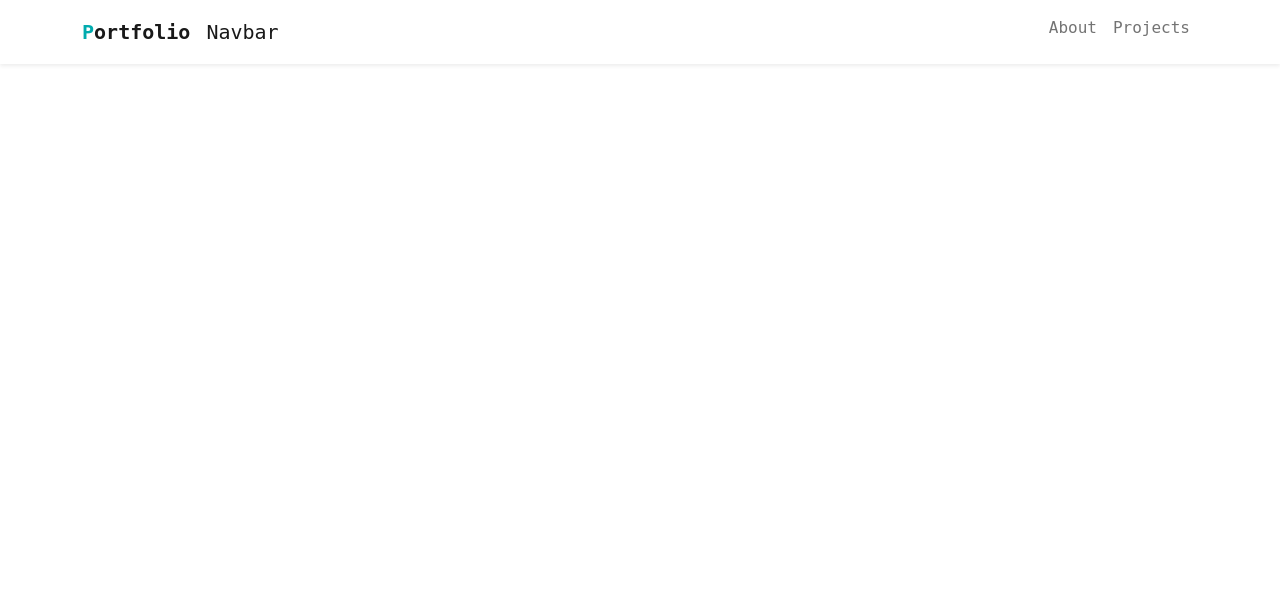
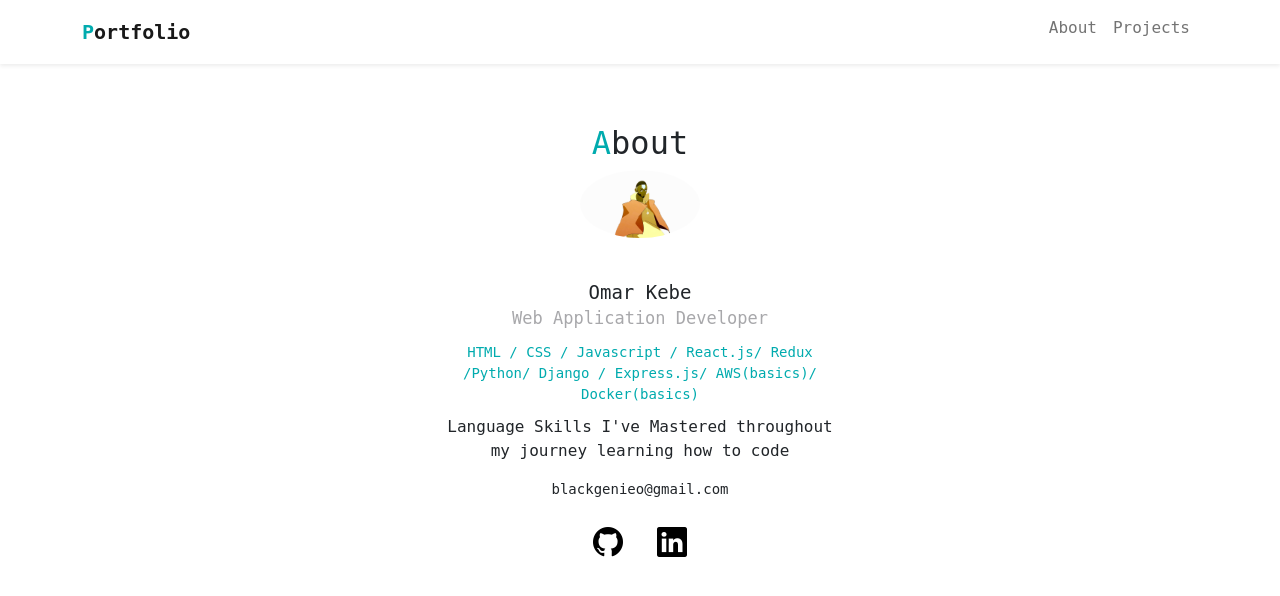
Before and after one commit to Omarkb985/Git-start, a plain HTML site: page index.html in a window 1280 px wide. Drawn offline with nearby package versions, Linux system fonts and the light colour scheme.

Commit message:
added about section also did some designing

```diff
--- a/index.html
+++ b/index.html
@@ -4,6 +4,7 @@
     <meta charset="UTF-8">
     <meta http-equiv="X-UA-Compatible" content="IE=edge">
     <meta name="viewport" content="width=device-width, initial-scale=1.0">
+    <link rel="stylesheet" href="https://cdn.jsdelivr.net/npm/bootstrap-icons@1.10.3/font/bootstrap-icons.css">
     <link rel="icon" type="image/png" href="img/techis-logo.png">
     <link href="https://cdn.jsdelivr.net/npm/bootstrap@5.0.2/dist/css/bootstrap.min.css" rel="stylesheet" integrity="sha384-EVSTQN3/azprG1Anm3QDgpJLIm9Nao0Yz1ztcQTwFspd3yD65VohhpuuCOmLASjC" crossorigin="anonymous">
     <link rel="stylesheet" href="style.css">
@@ -18,7 +19,7 @@
             <a class ="navbar-brand title-icon" href="#"><span class="font-primary">P</span>ortfolio</a>
 
             <!--navbar-toggler , for use with our collapse plugin and other navigation toggling behaviors.-->
-          <a class="navbar-brand" href="#">Navbar</a>
+          <!-- <a class="navbar-brand" href="#">Navbar</a> -->
           <button class="navbar-toggler" type="button" data-bs-toggle="collapse" data-bs-target="#navbarToggler">
             <span class="navbar-toggler-icon"></span>
           </button>
@@ -38,6 +39,22 @@
 
         </div>
       </nav>
+      <div id="about">
+        <h2><span class="font-primary">A</span>bout</h2>
+        <img src="img/ME_PNG_AVATAR.png" id="profile">
+        <div class="name">Omar Kebe</div>
+        <div class="vocation">Web Application Developer</div>
+        <div class="Skills"> HTML / CSS / Javascript / React.js/ Redux /Python/ Django / Express.js/ AWS(basics)/ Docker(basics) </div>
+        <p>
+           Language Skills I've Mastered throughout my journey learning how to code
+        </p>
+        <div class="email">blackgenieo@gmail.com</div>
+        <div class="icon">
+          <a href="#"><i class="bi bi-github"></i></a>
+          <a href="#"><i class="bi bi-linkedin ms-3" ></i></a>
+        </div>
+        </div>
+
     <script src="https://cdn.jsdelivr.net/npm/bootstrap@5.0.2/dist/js/bootstrap.bundle.min.js" integrity="sha384-MrcW6ZMFYlzcLA8Nl+NtUVF0sA7MsXsP1UyJoMp4YLEuNSfAP+JcXn/tWtIaxVXM" crossorigin="anonymous"></script>
 </body>
 </html>
--- a/style.css
+++ b/style.css
@@ -15,3 +15,44 @@ body{
     font-size: 20px;
     font-weight: bold;
 }
+/**
+ABOUT
+**/
+#about{
+    margin:60px auto;
+    max-width: 400px;
+    text-align: center;
+}
+
+img#profile {
+    border-radius: 50%;
+    width: 120px;
+    margin-bottom: 10% ;
+
+}
+#about .name{
+    font-size:19px
+}
+#about .vocation{
+    font-size:17px;
+    color:#a8a8ab;
+    margin-bottom:10px;
+}
+#about .Skills{
+    font-size: 14px;
+    color: #00abae;
+    margin-bottom: 10px;
+}
+#about .email {
+    margin-top : 14px;
+    font-size:14px
+}
+#about .icon {
+    margin-top:20px;
+    font-size: 30px;
+
+}
+
+#about .icon a {
+    color: rgb(0, 0,0);
+}
```
Also changed, not shown: img/ME_PNG_AVATAR.png (added).
